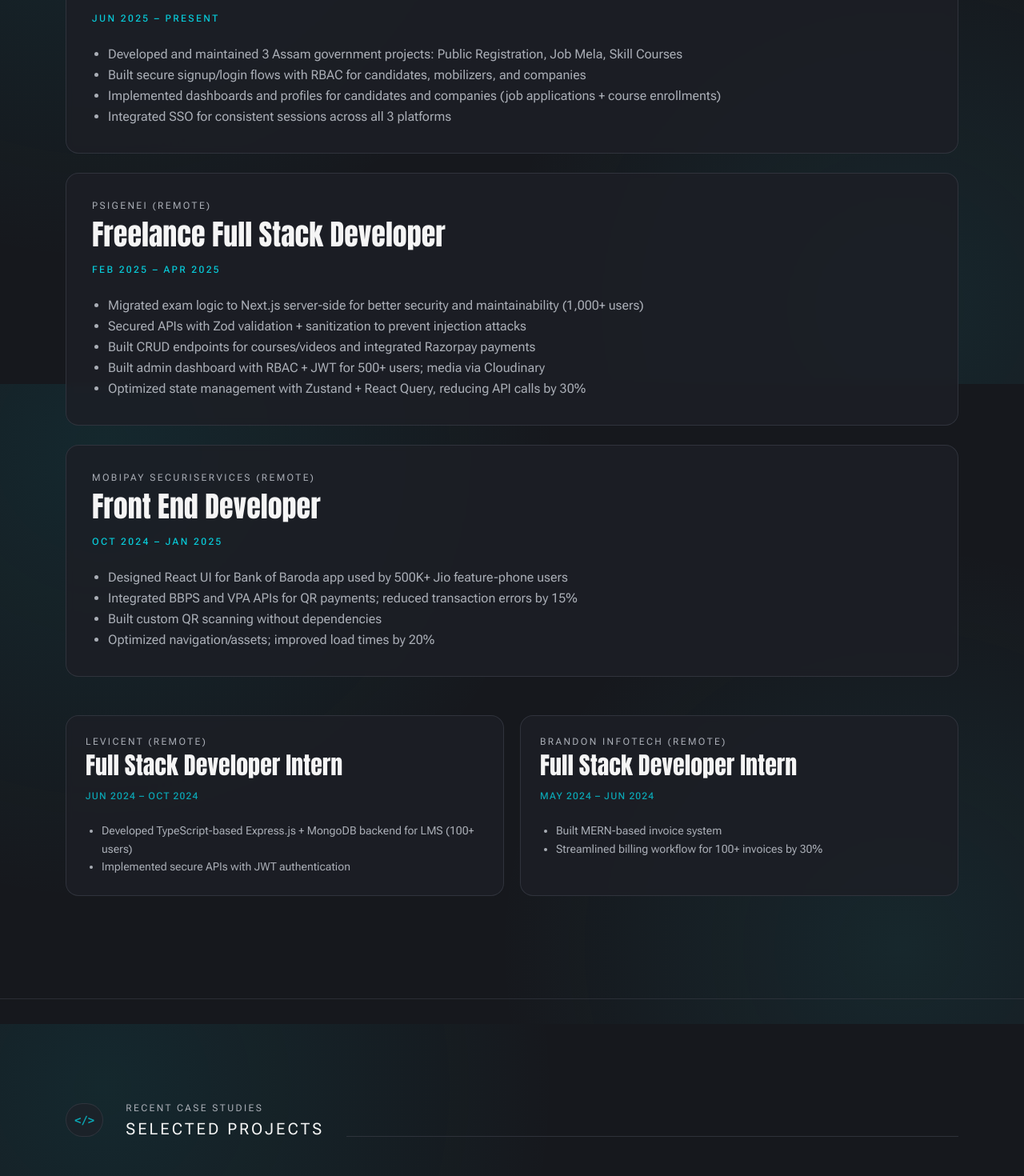
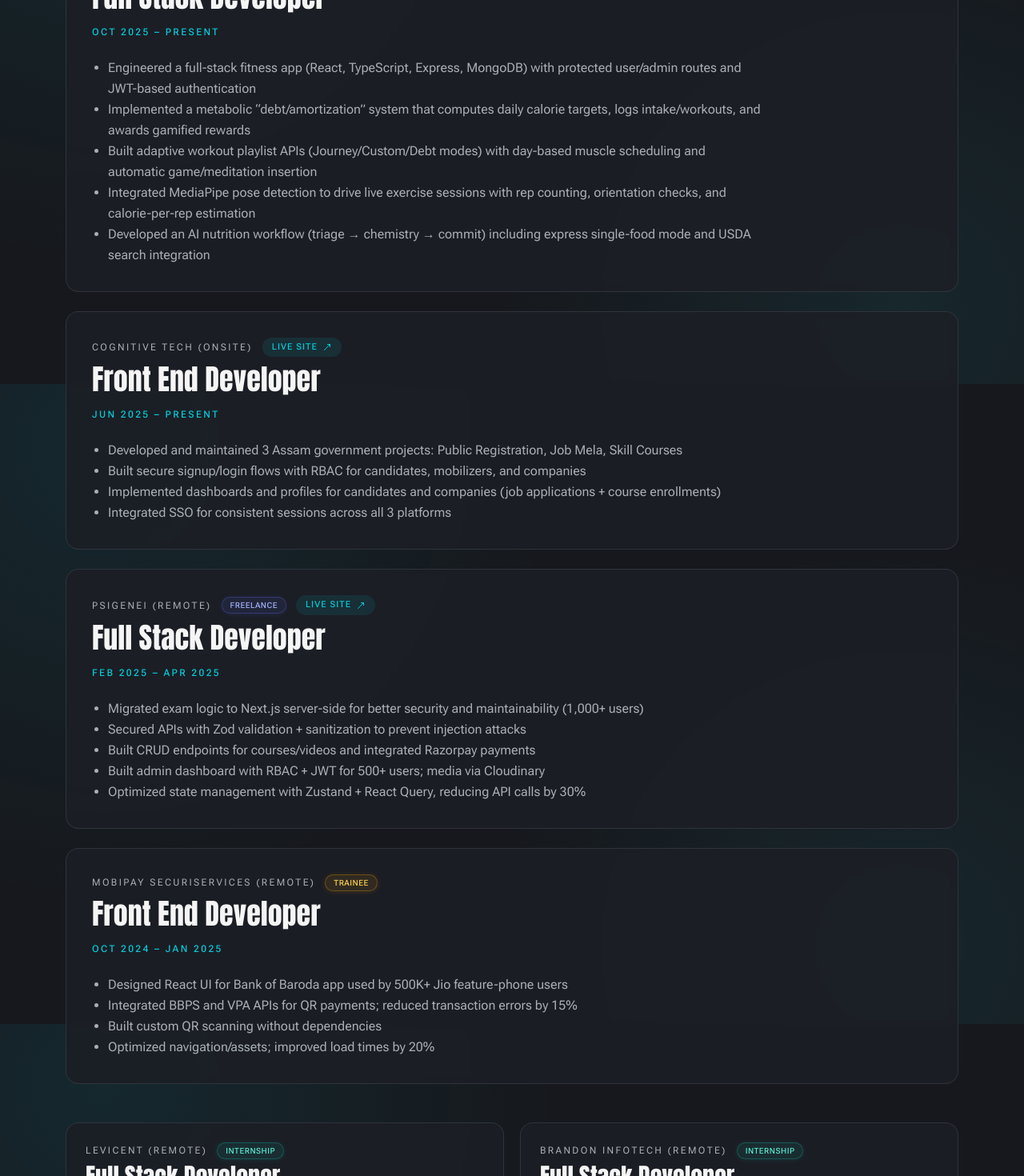
Before and after one commit to MNZ02/Portfolio2.0, a Next.js app: page / in a window 1280 px wide. Shown: the part 3520-4990 px from the top of the page at 80% size. Built offline with nearby package versions, Linux system fonts and the light colour scheme.

Commit message:
Update experience & Preloader

```diff
--- a/app/_components/Experiences.tsx
+++ b/app/_components/Experiences.tsx
@@ -5,6 +5,7 @@ import { GENERAL_INFO, MY_EXPERIENCE } from '@/lib/data';
 import { useGSAP } from '@gsap/react';
 import gsap from 'gsap';
 import { ScrollTrigger } from 'gsap/all';
+import { MoveUpRight } from 'lucide-react';
 import { useRef } from 'react';
 
 gsap.registerPlugin(useGSAP, ScrollTrigger);
@@ -33,11 +34,9 @@ const Experiences = () => {
         { scope: containerRef },
     );
 
-    const regularExperiences = MY_EXPERIENCE.filter(
-        (item) => !item.title.toLowerCase().includes('intern'),
-    );
-    const internshipExperiences = MY_EXPERIENCE.filter((item) =>
-        item.title.toLowerCase().includes('intern'),
+    const regularExperiences = MY_EXPERIENCE.filter((item) => !item.isInternship);
+    const internshipExperiences = MY_EXPERIENCE.filter(
+        (item) => item.isInternship,
     );
 
     return (
@@ -54,12 +53,44 @@ const Experiences = () => {
                         <div className="grid gap-4 md:gap-6">
                             {regularExperiences.map((item) => (
                                 <article
-                                    key={`${item.company}-${item.title}`}
+                                    key={`${item.company}-${item.title}-${item.duration}`}
                                     className="experience-item surface-card p-6 md:p-8 transition-colors hover:border-primary/30"
                                 >
                                     <div className="flex flex-col justify-between gap-4 md:flex-row md:items-start">
                                         <div>
-                                            <p className="eyebrow">{item.company}</p>
+                                            <div className="flex flex-wrap items-center gap-x-3 gap-y-1">
+                                                <p className="eyebrow">{item.company}</p>
+                                                {item.isFreelance && (
+                                                    <span className="inline-flex items-center justify-center rounded-full border border-indigo-500/30 bg-indigo-500/10 px-2.5 py-0.5 text-[10px] font-medium uppercase tracking-wider text-indigo-300 shadow-[0_1px_6px_rgba(99,102,241,0.15)]">
+                                                        Freelance
+                                                    </span>
+                                                )}
+                                                {item.isInternship && (
+                                                    <span className="inline-flex items-center justify-center rounded-full border border-teal-500/30 bg-teal-500/10 px-2.5 py-0.5 text-[10px] font-medium uppercase tracking-wider text-teal-300 shadow-[0_1px_6px_rgba(20,184,166,0.15)]">
+                                                        Internship
+                                                    </span>
+                                                )}
+                                                {item.isTrainee && (
+                                                    <span className="inline-flex items-center justify-center rounded-full border border-amber-500/30 bg-amber-500/10 px-2.5 py-0.5 text-[10px] font-medium uppercase tracking-wider text-amber-300 shadow-[0_1px_6px_rgba(245,158,11,0.15)]">
+                                                        Trainee
+                                                    </span>
+                                                )}
+                                                {item.liveUrl && (
+                                                    <a
+                                                        href={item.liveUrl}
+                                                        target="_blank"
+                                                        rel="noopener noreferrer"
+                                                        className="group/link relative inline-flex items-center gap-1.5 overflow-hidden rounded-full bg-primary/10 px-3 py-1 text-[11px] font-medium uppercase tracking-widest text-primary transition-all duration-300 hover:scale-105 hover:bg-primary/20 hover:shadow-[0_0_12px_hsl(var(--primary)/0.25)]"
+                                                        aria-label={`Visit ${item.company}`}
+                                                    >
+                                                        <span className="relative z-10">Live Site</span>
+                                                        <MoveUpRight
+                                                            size={12}
+                                                            className="relative z-10 transition-transform duration-300 group-hover/link:-translate-y-0.5 group-hover/link:translate-x-0.5"
+                                                        />
+                                                    </a>
+                                                )}
+                                            </div>
                                             <h3 className="mt-2 font-anton text-2xl leading-[1.1] md:text-3xl lg:text-4xl">
                                                 {item.title}
                                             </h3>
@@ -83,11 +114,43 @@ const Experiences = () => {
                             <div className="grid gap-4 md:gap-5 md:grid-cols-2">
                                 {internshipExperiences.map((item) => (
                                     <article
-                                        key={`${item.company}-${item.title}`}
+                                        key={`${item.company}-${item.title}-${item.duration}`}
                                         className="experience-item surface-card flex flex-col p-5 md:p-6 transition-colors hover:border-primary/30"
                                     >
                                         <div className="flex flex-col">
-                                            <p className="eyebrow">{item.company}</p>
+                                            <div className="flex flex-wrap items-center gap-x-3 gap-y-1">
+                                                <p className="eyebrow">{item.company}</p>
+                                                {item.isFreelance && (
+                                                    <span className="inline-flex items-center justify-center rounded-full border border-indigo-500/30 bg-indigo-500/10 px-2.5 py-0.5 text-[10px] font-medium uppercase tracking-wider text-indigo-300 shadow-[0_1px_6px_rgba(99,102,241,0.15)]">
+                                                        Freelance
+                                                    </span>
+                                                )}
+                                                {item.isInternship && (
+                                                    <span className="inline-flex items-center justify-center rounded-full border border-teal-500/30 bg-teal-500/10 px-2.5 py-0.5 text-[10px] font-medium uppercase tracking-wider text-teal-300 shadow-[0_1px_6px_rgba(20,184,166,0.15)]">
+                                                        Internship
+                                                    </span>
+                                                )}
+                                                {item.isTrainee && (
+                                                    <span className="inline-flex items-center justify-center rounded-full border border-amber-500/30 bg-amber-500/10 px-2.5 py-0.5 text-[10px] font-medium uppercase tracking-wider text-amber-300 shadow-[0_1px_6px_rgba(245,158,11,0.15)]">
+                                                        Trainee
+                                                    </span>
+                                                )}
+                                                {item.liveUrl && (
+                                                    <a
+                                                        href={item.liveUrl}
+                                                        target="_blank"
+                                                        rel="noopener noreferrer"
+                                                        className="group/link relative inline-flex items-center gap-1.5 overflow-hidden rounded-full bg-primary/10 px-3 py-1 text-[11px] font-medium uppercase tracking-widest text-primary transition-all duration-300 hover:scale-105 hover:bg-primary/20 hover:shadow-[0_0_12px_hsl(var(--primary)/0.25)]"
+                                                        aria-label={`Visit ${item.company}`}
+                                                    >
+                                                        <span className="relative z-10">Live Site</span>
+                                                        <MoveUpRight
+                                                            size={12}
+                                                            className="relative z-10 transition-transform duration-300 group-hover/link:-translate-y-0.5 group-hover/link:translate-x-0.5"
+                                                        />
+                                                    </a>
+                                                )}
+                                            </div>
                                             <h3 className="mt-1 font-anton text-2xl leading-tight md:text-3xl">
                                                 {item.title}
                                             </h3>
--- a/lib/data.ts
+++ b/lib/data.ts
@@ -10,6 +10,10 @@ interface IExperience {
     company: string;
     duration: string;
     description?: string;
+    liveUrl?: string;
+    isFreelance?: boolean;
+    isInternship?: boolean;
+    isTrainee?: boolean;
 }
 
 export interface IHeroTerminalPanel {
@@ -252,9 +256,11 @@ export const PROJECTS: IProject[] = [
 
 export const MY_EXPERIENCE: IExperience[] = [
     {
-        title: 'Freelance Full Stack Developer',
+        title: 'Full Stack Developer',
         company: 'Psigenei (Remote)',
         duration: 'Jan 2026 – Present',
+        liveUrl: 'https://psigenei-zeta.vercel.app',
+        isFreelance: true,
         description: `<ul>
             <li>Engineered AI-driven exam generation systems with complex taxonomy and rule-based logic</li>
             <li>Architected scalable data models for multi-tenant course management and content delivery</li>
@@ -262,9 +268,24 @@ export const MY_EXPERIENCE: IExperience[] = [
         </ul>`,
     },
     {
+        title: 'Full Stack Developer',
+        company: 'EmikoFit (Remote)',
+        duration: 'Oct 2025 – Present',
+        liveUrl: 'https://emikoapp.com',
+        isFreelance: true,
+        description: `<ul>
+            <li>Engineered a full-stack fitness app (React, TypeScript, Express, MongoDB) with protected user/admin routes and JWT-based authentication</li>
+            <li>Implemented a metabolic “debt/amortization” system that computes daily calorie targets, logs intake/workouts, and awards gamified rewards</li>
+            <li>Built adaptive workout playlist APIs (Journey/Custom/Debt modes) with day-based muscle scheduling and automatic game/meditation insertion</li>
+            <li>Integrated MediaPipe pose detection to drive live exercise sessions with rep counting, orientation checks, and calorie-per-rep estimation</li>
+            <li>Developed an AI nutrition workflow (triage → chemistry → commit) including express single-food mode and USDA search integration</li>
+        </ul>`,
+    },
+    {
         title: 'Front End Developer',
         company: 'Cognitive Tech (Onsite)',
         duration: 'Jun 2025 – Present',
+        liveUrl: 'https://skillmissionassam.org',
         description: `<ul>
             <li>Developed and maintained 3 Assam government projects: Public Registration, Job Mela, Skill Courses</li>
             <li>Built secure signup/login flows with RBAC for candidates, mobilizers, and companies</li>
@@ -273,9 +294,11 @@ export const MY_EXPERIENCE: IExperience[] = [
         </ul>`,
     },
     {
-        title: 'Freelance Full Stack Developer',
+        title: 'Full Stack Developer',
         company: 'Psigenei (Remote)',
         duration: 'Feb 2025 – Apr 2025',
+        liveUrl: 'https://psigenei-zeta.vercel.app',
+        isFreelance: true,
         description: `<ul>
             <li>Migrated exam logic to Next.js server-side for better security and maintainability (1,000+ users)</li>
             <li>Secured APIs with Zod validation + sanitization to prevent injection attacks</li>
@@ -288,6 +311,7 @@ export const MY_EXPERIENCE: IExperience[] = [
         title: 'Front End Developer',
         company: 'Mobipay Securiservices (Remote)',
         duration: 'Oct 2024 – Jan 2025',
+        isTrainee: true,
         description: `<ul>
             <li>Designed React UI for Bank of Baroda app used by 500K+ Jio feature-phone users</li>
             <li>Integrated BBPS and VPA APIs for QR payments; reduced transaction errors by 15%</li>
@@ -296,18 +320,20 @@ export const MY_EXPERIENCE: IExperience[] = [
         </ul>`,
     },
     {
-        title: 'Full Stack Developer Intern',
+        title: 'Full Stack Developer',
         company: 'Levicent (Remote)',
         duration: 'Jun 2024 – Oct 2024',
+        isInternship: true,
         description: `<ul>
             <li>Developed TypeScript-based Express.js + MongoDB backend for LMS (100+ users)</li>
             <li>Implemented secure APIs with JWT authentication</li>
         </ul>`,
     },
     {
-        title: 'Full Stack Developer Intern',
+        title: 'Full Stack Developer',
         company: 'Brandon Infotech (Remote)',
         duration: 'May 2024 – Jun 2024',
+        isInternship: true,
         description: `<ul>
             <li>Built MERN-based invoice system</li>
             <li>Streamlined billing workflow for 100+ invoices by 30%</li>
```
Also changed, not shown: components/Preloader.tsx (+15 -10 lines), app/icon.svg.
